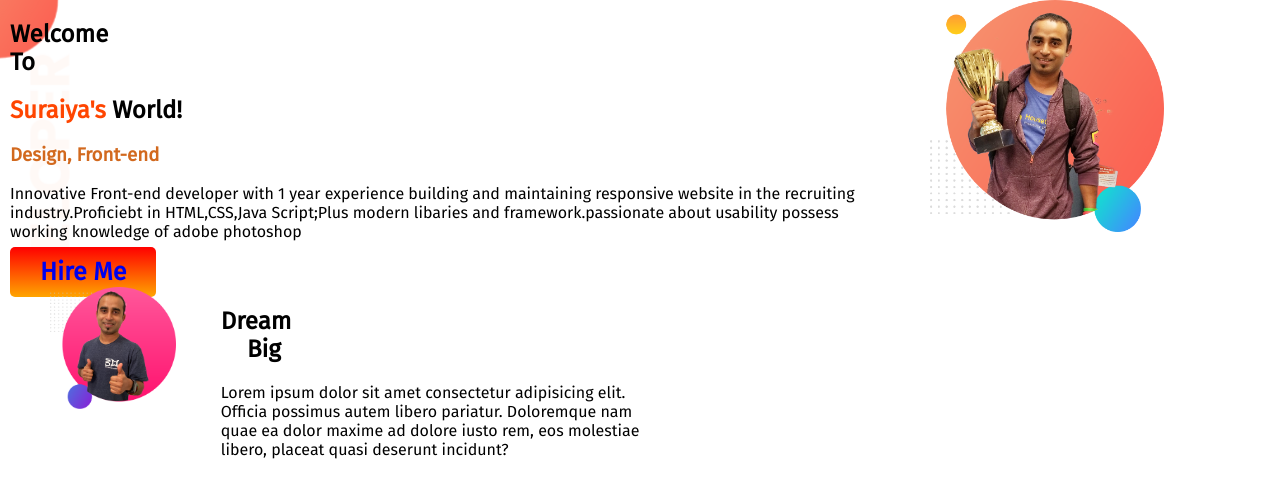
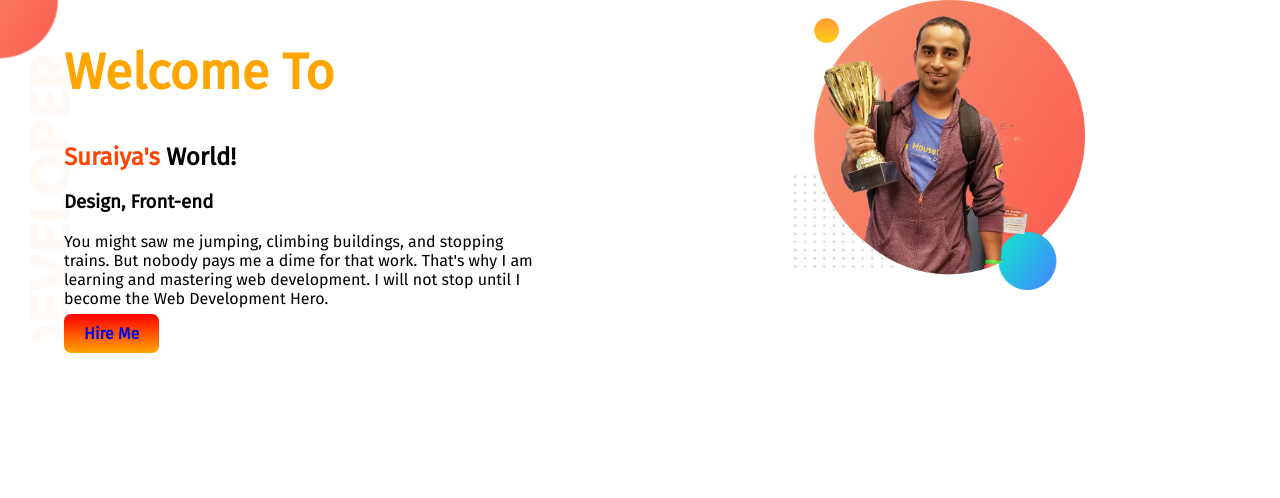
Before and after one commit to asaduzzaman69/My-portfolio, a plain HTML site: page index.html in a window 1280 px wide. Drawn offline with Linux system fonts and the light colour scheme.

Commit message:
first commit

```diff
--- a/index.html
+++ b/index.html
@@ -11,27 +11,20 @@
     <link rel="stylesheet" href="style.css">
 </head>
 <body>
-    <section class="flex" >
-        <div>
-            <h1>Welcome To</h1>
-        <h2><span id="name">Suraiya's</span> World!</h2>
+    <section class="top-banner">
+        <div class="half-width">
+            <h1 class="orange">Welcome To</h1>
+        <h2><span >Suraiya's</span> World!</h2>
         <h3>Design, Front-end</h3>
-        <p>Innovative Front-end developer with 1 year experience building and maintaining responsive website in the recruiting industry.Proficiebt in HTML,CSS,Java Script;Plus modern libaries and framework.passionate about usability possess working knowledge of adobe photoshop</p>
-        <a target="blank" href="https://www.linkedin.com/in/asaduzzaman-code-70145b200/">Hire Me</a>
+        <p>You might saw me jumping, climbing buildings, and stopping trains. But nobody pays me a dime for that work. That's why I am learning and mastering web development. I will not stop until I become the Web Development Hero.</p>
+        <a " target="blank" href="https://www.linkedin.com/in/asaduzzaman-code-70145b200/">Hire Me</a>
         </div>
-        <div>
+        <div class="half-width half-width--left">
             <img src="images/jhankar.png" alt="">
         </div>
 
     </section>
-    <section class="flex2">
-<div>
-    <img src="images/jhankar2.png" alt="">
-</div>
-<div>
-    <h1 class="dream">Dream Big</h1>
-    <p>Lorem ipsum dolor sit amet consectetur adipisicing elit. Officia possimus autem libero pariatur. Doloremque nam quae ea dolor maxime ad dolore iusto rem, eos molestiae libero, placeat quasi deserunt incidunt?</p>
-</div>
-    </section>
+
+</section>
 </body>
 </html>
--- a/style.css
+++ b/style.css
@@ -1,46 +1,46 @@
-body{
+body {
+    font-family: 'Fira Sans', sans-serif;
     margin: 0;
 }
-#name{
+
+h1 {
+    font-size: 50px;
+}
+
+.orange {
+    color: orange;
+}
+
+section {
+    display: flex;
+    padding-left: 5%;
+}
+
+.half-width {
+    width: 50%;
+}
+
+.half-width--left {
+    padding-left: 20%;
+}
+
+.half-width  img {
+    width:60%;
+}
+
+a {
+    background-image: linear-gradient(red, orange);
+    padding: 10px 20px;
+    text-decoration: none;
+    border-radius: 7px;
+    font-weight: 700;
+}
+
+span {
     color: orangered;
 }
-        h1{
-            width: 60px;
-        }
-body{
-    font-family: 'Fira Sans', sans-serif;
 
-}
-.flex{
-    display: flex;
-    padding-left: 10px;
-    width: 50;
+.top-banner {
     background-image: url(images/top-banner.png);
     background-repeat: no-repeat;
-}img{
-    width:60%;
-    padding-left: 40px;
 }
-h3{
-    color: chocolate;
-}
-
-a{
-    text-decoration: none;
-    background-image: linear-gradient(red,orange);
-    padding: 10px 30px;
-    font-weight: 700;
-    font-size: 25px;
-    border-radius: 5px;
-}
-.flex2{
-    display: flex;
-    padding-left: 10px;
-    width: 50%;
-}img{
-    width:60%;
-    padding-left: 40px;
-}
-.dream{
-    text-align: right;
-}
```
